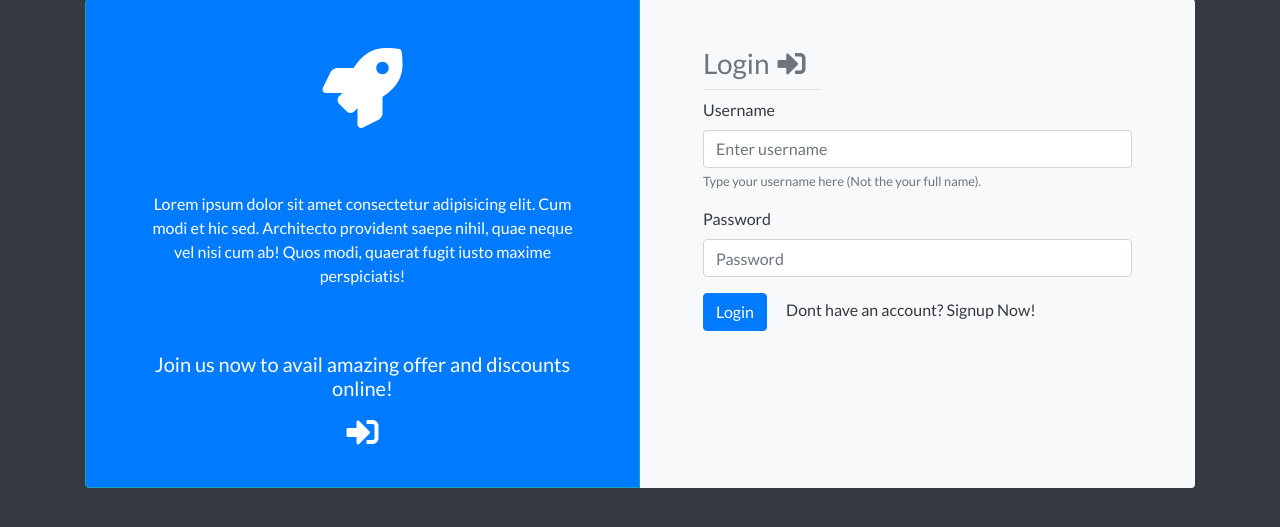
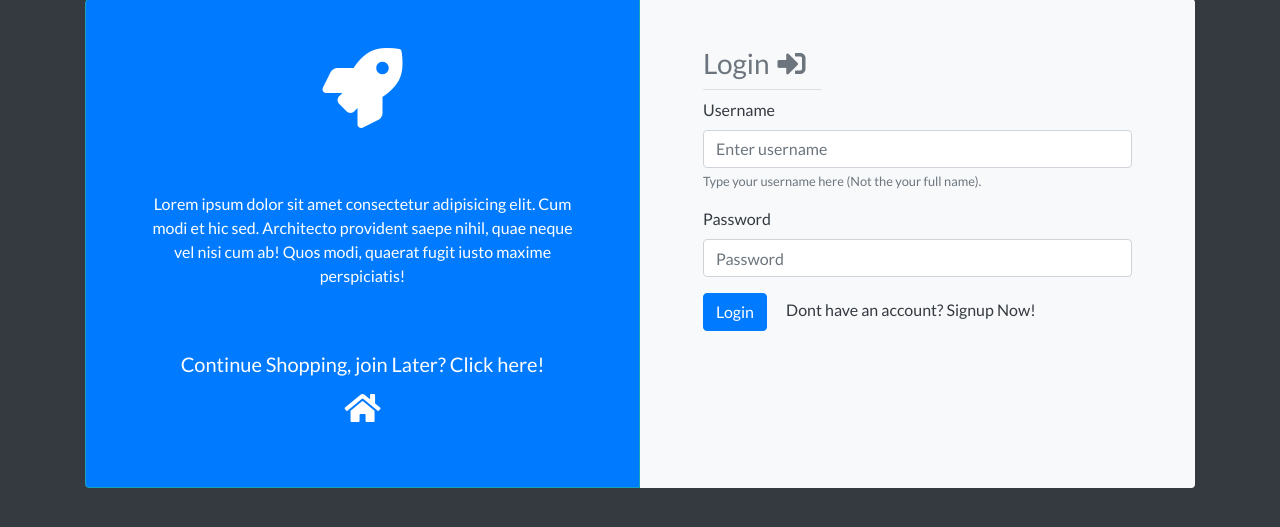
Before and after one commit to zuraizzafar/Ajax-POS, a PHP site: page /user/login/ in a window 1280 px wide. Shown: the part 95-622 px from the top of the page. Run offline with PHP 8.4, Linux system fonts and the light colour scheme.

Commit message:
some tweaks at login page

```diff
--- a/user/login/index.php
+++ b/user/login/index.php
@@ -36,12 +36,14 @@ include "../../assets/include/conn.php";
                         <div class="conatiner p-3 p-md-5 text-center">
                             <p>Lorem ipsum dolor sit amet consectetur adipisicing elit. Cum modi et hic sed. Architecto provident saepe nihil, quae neque vel nisi cum ab! Quos modi, quaerat fugit iusto maxime perspiciatis!</p>
                         </div>
-                        <h5 class="text-center pl-3 pr-3 pl-md-5 pr-md-5">
-                            Join us now to avail amazing offer and discounts online!
-                        </h5>
-                        <figure class="text-center pt-2">
-                            <i class="fas fa-sign-in-alt fa-2x"></i>
-                        </figure>
+                        <a href="../" class="text-white">
+                            <h5 class="text-center pl-3 pr-3 pl-md-5 pr-md-5">
+                                Continue Shopping, join Later? Click here!
+                            </h5>
+                            <figure class="text-center pt-2">
+                                <i class="fas fa-home fa-2x"></i>
+                            </figure>
+                        </a>
                     </div>
                     <div id="login_carousel" class="carousel slide col-md-6 p-3 p-md-5 rounded-right bg-light text-dark" data-ride="carousel" data-interval="false" data-keyboard="false">
                         <div class="carousel-inner">
```
